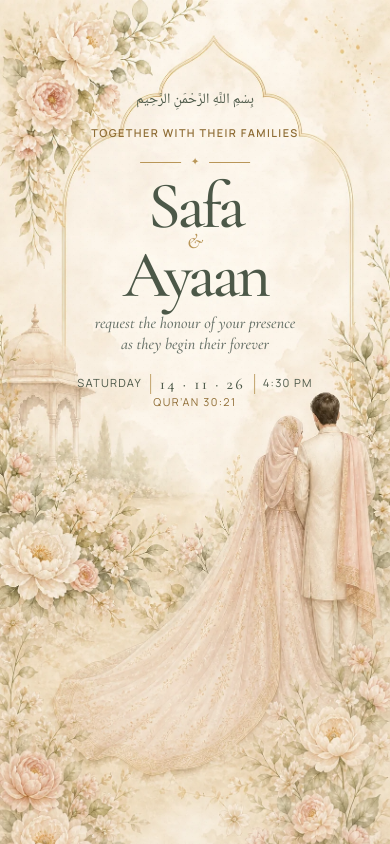
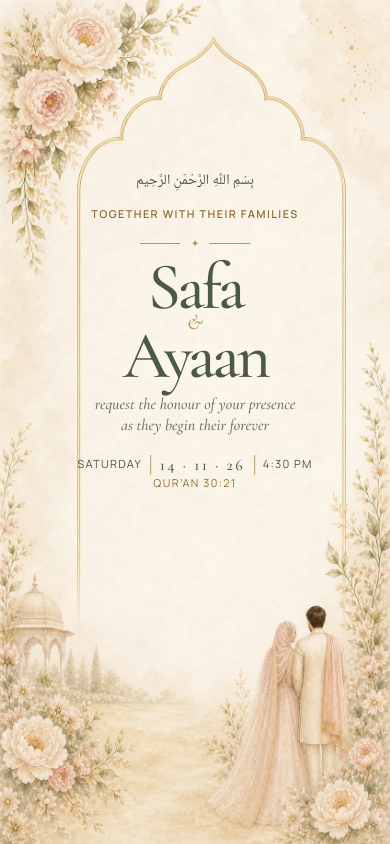
Before and after one commit to sakeerHussain/Wedding-Invitation, a Next.js app: page / in a window 390 px wide. Both pictures are taken after a click on the button "SA". Shown: the top 844 px of the page. Built offline with nearby package versions, Linux system fonts and the light colour scheme.

Commit message:
Increase mobile invitation arch space

```diff
--- a/app/globals.css
+++ b/app/globals.css
@@ -222,6 +222,12 @@ footer { margin:0 calc(0px - var(--details-gutter));padding:7rem 2rem 5rem;text-
   }
   .arch{
     top:env(safe-area-inset-top);
+    width:64vw;
+    height:70dvh;
+  }
+  .arch__inner{
+    padding-top:clamp(8rem,20dvh,11rem);
+    padding-inline:0;
   }
 }
 @media(hover:none){.event-card:hover{transform:none;box-shadow:0 22px 50px #6e5a3e12}}
--- a/app/page.tsx
+++ b/app/page.tsx
@@ -145,9 +145,9 @@ export default function Home() {
               />
               <Image
                 className="hero-art hero-art--mobile"
-                src="/hero-watercolor-mobile-v1.webp"
-                width={821}
-                height={1915}
+                src="/hero-watercolor-mobile-v2.webp"
+                width={848}
+                height={1855}
                 sizes="100vw"
                 priority
                 alt=""
```
Also changed, not shown: public/hero-watercolor-mobile-v2.webp (added), 1 other file (tests, documents, lock files or other folders).
